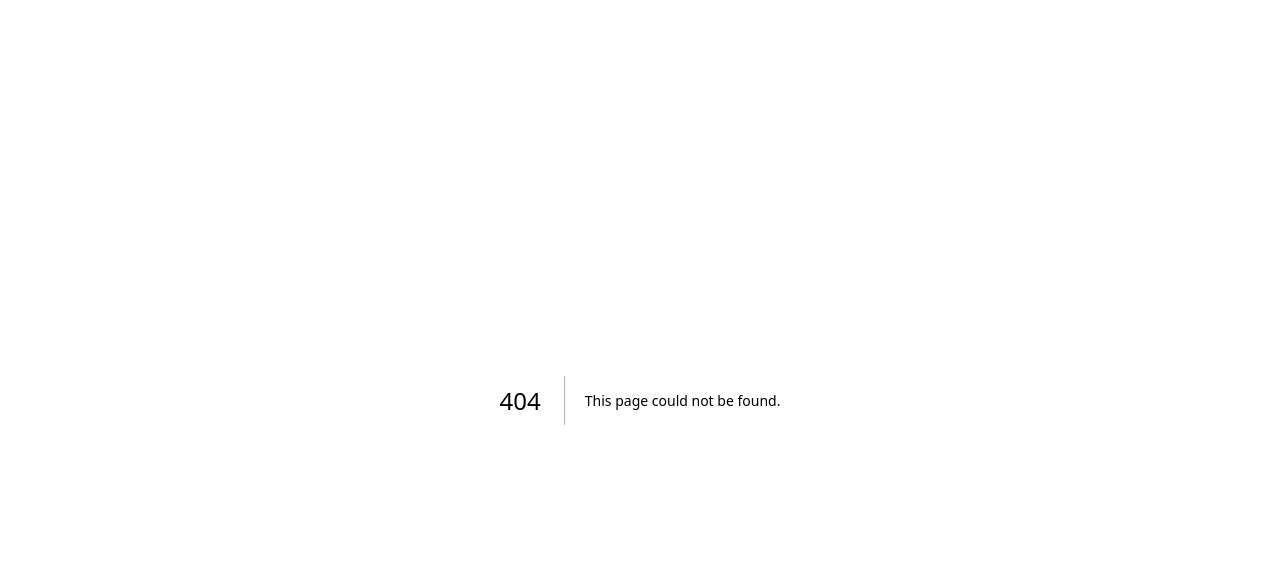
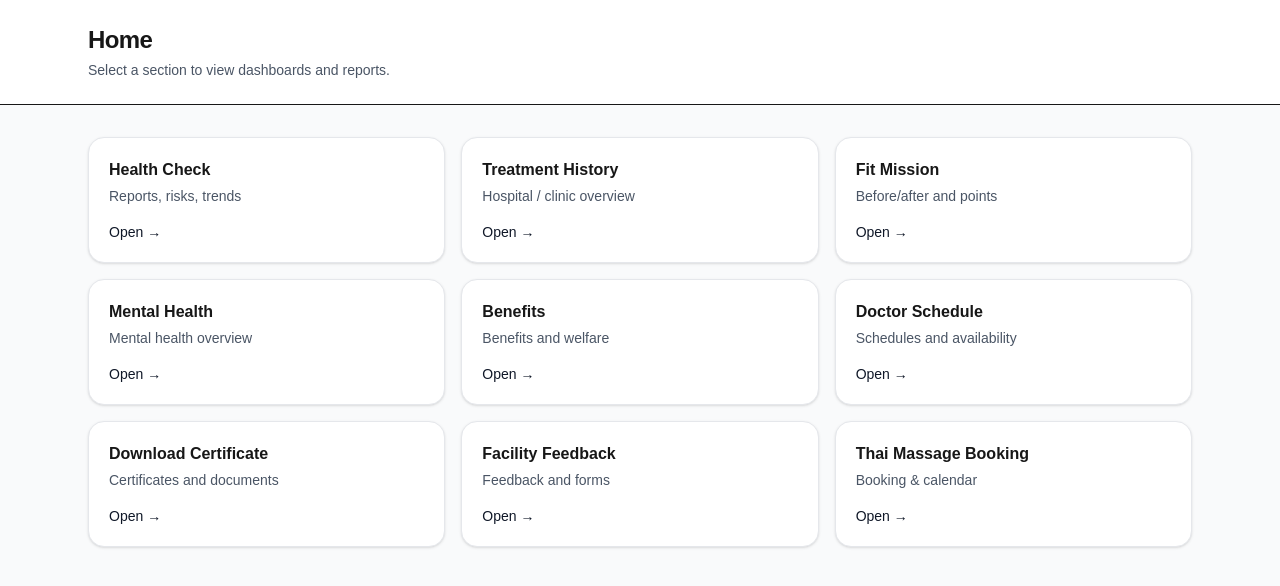
Before and after one commit to bilalsu10/dummy-health-check, a Next.js app: page /dashboard in a window 1280 px wide. Before the commit this address had no page. Shown: the top 586 px of the page. Built offline with nearby package versions, Linux system fonts and the light colour scheme.

Commit message:
Initial project files

```diff
--- /dev/null
+++ b/app/dashboard/health-check/page.tsx
@@ -0,0 +1,56 @@
+import Link from "next/link";
+import { getRiskSummary } from "@/lib/healthSource";
+const summary = getRiskSummary();
+
+
+
+export default function HealthCheckHub() {
+  return (
+    <div className="min-h-screen bg-gray-50">
+      <header className="border-b bg-white">
+        <div className="mx-auto max-w-6xl px-6 py-6">
+          <div className="text-xs text-gray-500">
+            <Link href="/dashboard" className="hover:underline">Home</Link> / Health Check
+          </div>
+          <h1 className="mt-1 text-2xl font-semibold">Health Check</h1>
+          <p className="mt-1 text-sm text-gray-600">Hub page (placeholder)</p>
+        </div>
+      </header>
+
+      <main className="mx-auto max-w-6xl px-6 py-8"><main className="mx-auto max-w-6xl px-6 py-8">
+  <div className="grid gap-4 sm:grid-cols-2 lg:grid-cols-3">
+    <Link
+      href="/dashboard/health-check/report-1-1-risk"
+      className="rounded-2xl border bg-white p-5 hover:shadow-md"
+    >
+      <h3 className="text-lg font-semibold">Health Risk</h3>
+      <p className="mt-1 text-sm text-gray-600">
+        Risk classification and overview
+      </p>
+    </Link>
+
+    <Link
+      href="/dashboard/health-check/report-1-2-by-age"
+      className="rounded-2xl border bg-white p-5 hover:shadow-md"
+    >
+      <h3 className="text-lg font-semibold">By Age Group</h3>
+      <p className="mt-1 text-sm text-gray-600">
+        Health data grouped by age
+      </p>
+    </Link>
+
+    <Link
+      href="/dashboard/health-check/report-1-4-trend"
+      className="rounded-2xl border bg-white p-5 hover:shadow-md"
+    >
+      <h3 className="text-lg font-semibold">Trend</h3>
+      <p className="mt-1 text-sm text-gray-600">
+        Health trends over time
+      </p>
+    </Link>
+  </div>
+</main>
+</main>
+    </div>
+  );
+}
--- /dev/null
+++ b/app/dashboard/health-check/report-1-1-risk/page.tsx
@@ -0,0 +1,21 @@
+import Link from "next/link";
+
+export default function RiskReport() {
+  return (
+    <div className="min-h-screen bg-gray-50">
+      <header className="border-b bg-white">
+        <div className="mx-auto max-w-6xl px-6 py-6">
+          <div className="text-xs text-gray-500">
+            <Link href="/dashboard">Home</Link> /{" "}
+            <Link href="/dashboard/health-check">Health Check</Link> / Risk
+          </div>
+          <h1 className="mt-1 text-2xl font-semibold">Health Risk Report</h1>
+        </div>
+      </header>
+
+      <main className="mx-auto max-w-6xl px-6 py-8">
+        Report content goes here…
+      </main>
+    </div>
+  );
+}
--- /dev/null
+++ b/app/dashboard/page.tsx
@@ -0,0 +1,47 @@
+import Link from "next/link";
+import { getRiskSummary } from "@/lib/healthSource";
+
+const tiles = [
+  { href: "/dashboard/health-check", title: "Health Check", desc: "Reports, risks, trends" },
+  { href: "/dashboard/treatment", title: "Treatment History", desc: "Hospital / clinic overview" },
+  { href: "/dashboard/fit-mission", title: "Fit Mission", desc: "Before/after and points" },
+  { href: "/dashboard/mental-health", title: "Mental Health", desc: "Mental health overview" },
+  { href: "/dashboard/benefits", title: "Benefits", desc: "Benefits and welfare" },
+  { href: "/dashboard/doctor-schedule", title: "Doctor Schedule", desc: "Schedules and availability" },
+  { href: "/dashboard/download-certificate", title: "Download Certificate", desc: "Certificates and documents" },
+  { href: "/dashboard/facility-feedback", title: "Facility Feedback", desc: "Feedback and forms" },
+  { href: "/dashboard/thai-massage-booking", title: "Thai Massage Booking", desc: "Booking & calendar" },
+];
+
+
+
+export default function Home() {
+  return (
+    <div className="min-h-screen bg-gray-50">
+      <header className="border-b bg-white">
+        <div className="mx-auto max-w-6xl px-6 py-6">
+          <h1 className="text-2xl font-semibold tracking-tight">Home</h1>
+          <p className="mt-1 text-sm text-gray-600">
+            Select a section to view dashboards and reports.
+          </p>
+        </div>
+      </header>
+
+      <main className="mx-auto max-w-6xl px-6 py-8">
+        <div className="grid gap-4 sm:grid-cols-2 lg:grid-cols-3">
+          {tiles.map((t) => (
+            <Link
+              key={t.href}
+              href={t.href}
+              className="rounded-2xl border border-gray-200 bg-white p-5 shadow-sm transition hover:shadow-md"
+            >
+              <div className="text-base font-semibold">{t.title}</div>
+              <div className="mt-1 text-sm text-gray-600">{t.desc}</div>
+              <div className="mt-4 text-sm text-gray-900">Open →</div>
+            </Link>
+          ))}
+        </div>
+      </main>
+    </div>
+  );
+}
--- /dev/null
+++ b/lib/healthSource.ts
@@ -0,0 +1,18 @@
+export type RiskLevel = "Low" | "Medium" | "High";
+
+export const mockHealthRecords = [
+  { risk: "Low" as RiskLevel },
+  { risk: "Medium" as RiskLevel },
+  { risk: "High" as RiskLevel },
+  { risk: "Medium" as RiskLevel },
+];
+
+export function getRiskSummary() {
+  return mockHealthRecords.reduce(
+    (acc, r) => {
+      acc[r.risk]++;
+      return acc;
+    },
+    { Low: 0, Medium: 0, High: 0 }
+  );
+}
```
Also changed, not shown: 1 other file (tests, documents, lock files or other folders).
